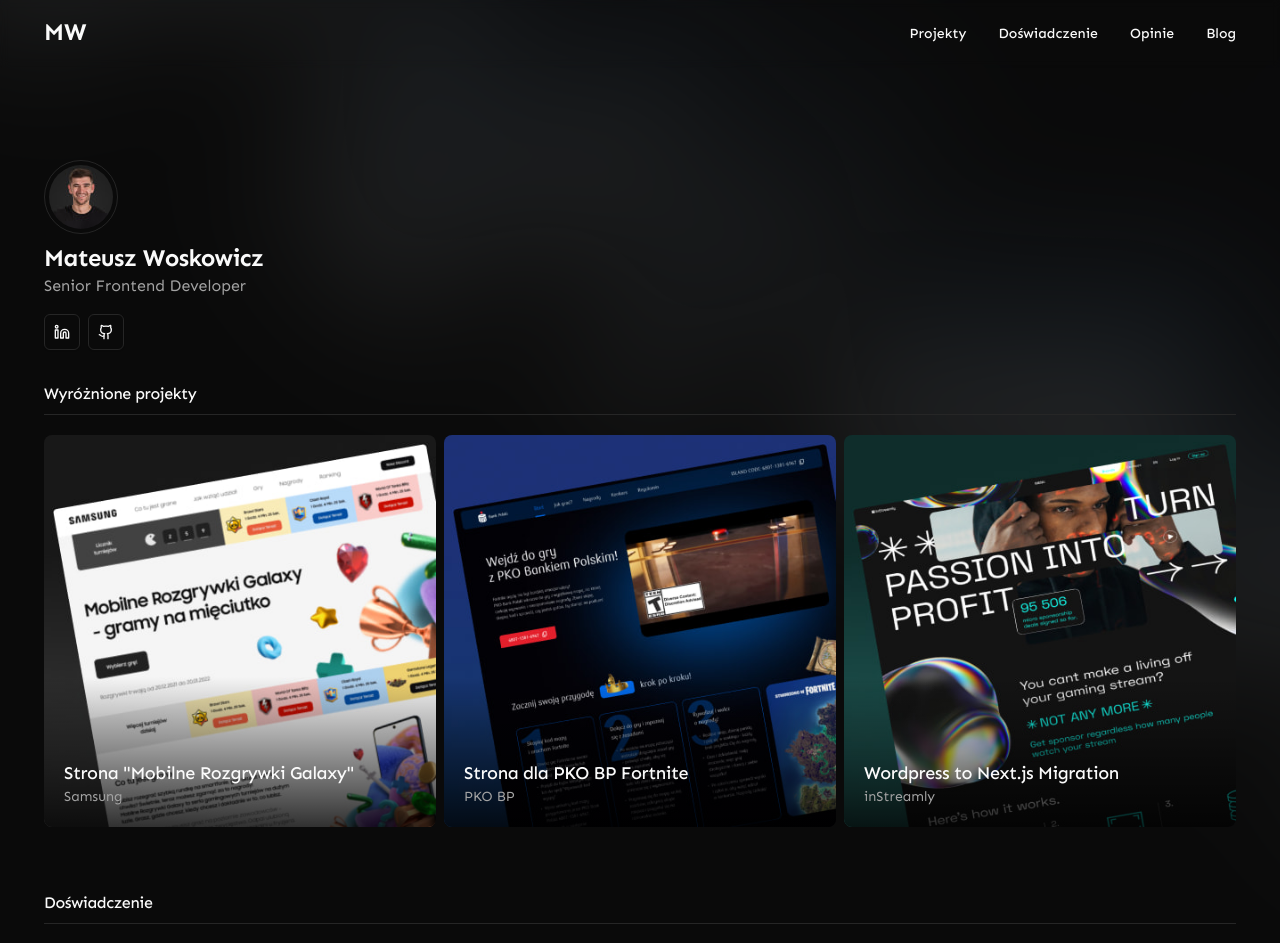
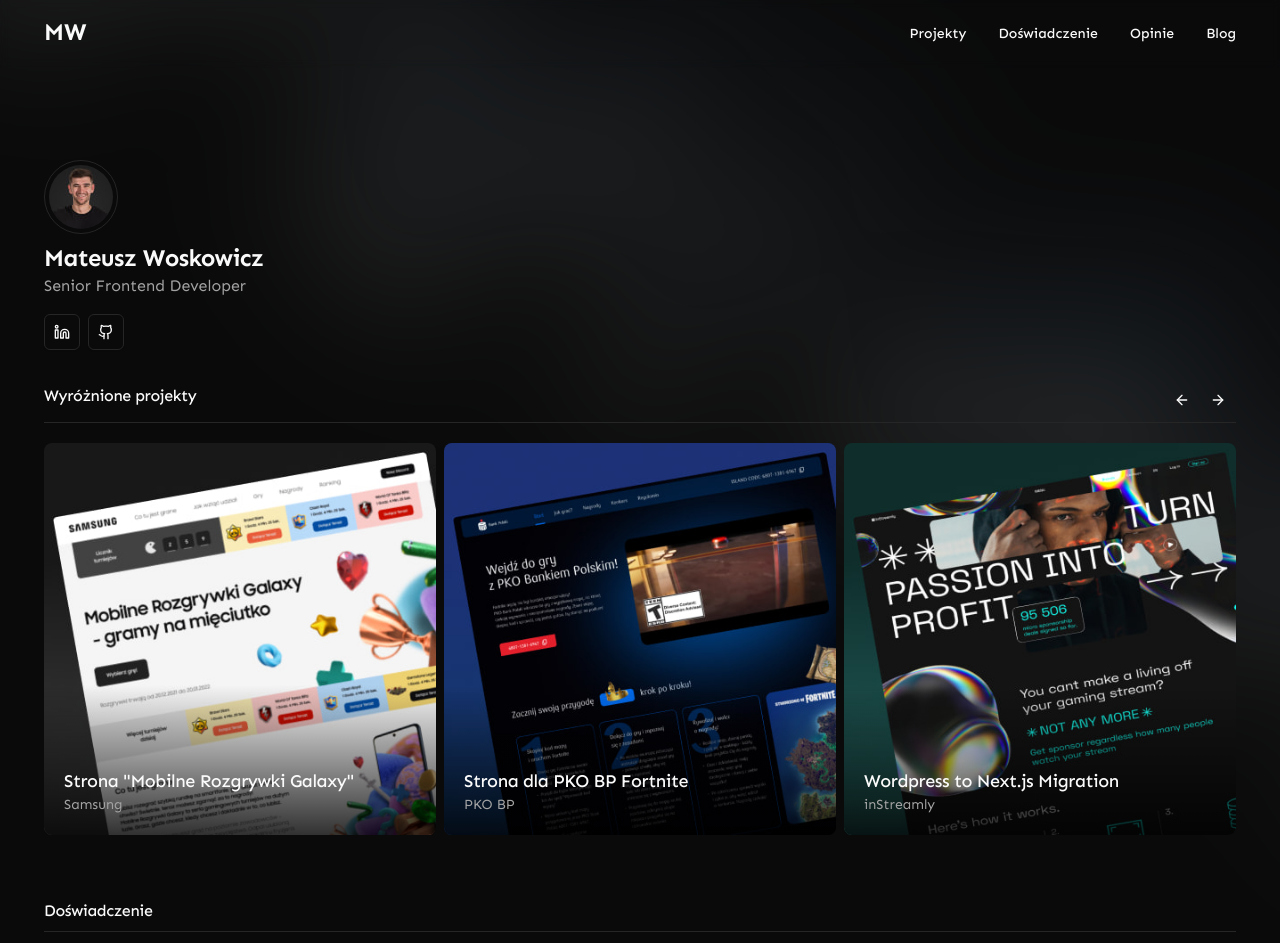
Before and after one commit to Woskus/mateuszwoskowicz.pl, a Next.js app: page / in a window 1280 px wide. Shown: the top 943 px of the page. Built offline with nearby package versions, Linux system fonts and the light colour scheme.

Commit message:
Add swiper to projects

```diff
--- a/components/projects.tsx
+++ b/components/projects.tsx
@@ -1,5 +1,14 @@
+'use client';
+
+import {useCallback, useRef} from 'react';
 import Link from 'next/link';
+import {ArrowLeft, ArrowRight} from 'lucide-react';
 import {Container} from '@/components/container';
+import {Swiper, SwiperSlide, SwiperRef} from 'swiper/react';
+import {Navigation} from 'swiper/modules';
+
+import 'swiper/css';
+import {Button} from '@/components/ui/button';
 
 interface Project {
 	title: string;
@@ -23,21 +32,88 @@
 		company: 'inStreamly',
 		img: '/img/projects/instreamly.jpg',
 	},
+	{
+		title: 'Strona "Mobilne Rozgrywki Galaxy" 2',
+		company: 'Samsung',
+		img: '/img/projects/samsung.jpg',
+	},
+	{
+		title: 'Strona dla PKO BP Fortnite 2',
+		company: 'PKO BP',
+		img: '/img/projects/pkobp.jpg',
+	},
+	{
+		title: 'Wordpress to Next.js Migration 2',
+		company: 'inStreamly',
+		img: '/img/projects/instreamly.jpg',
+	},
 ];
 
 export function Projects() {
+	const sliderRef = useRef<SwiperRef>(null);
+
+	const handlePrev = useCallback(() => {
+		if (!sliderRef.current) return;
+		sliderRef.current.swiper.slidePrev();
+	}, []);
+
+	const handleNext = useCallback(() => {
+		if (!sliderRef.current) return;
+		sliderRef.current.swiper.slideNext();
+	}, []);
+
 	return (
-		<section className="mt-8" id="projekty">
+		<section
+			className="mt-8"
+			id="projekty"
+		>
 			<Container>
-				<h2 className="text-base">Wyróżnione projekty</h2>
+				<div className="mb-5 flex items-center justify-between gap-5 border-b pb-1">
+					<h2 className="border-0 text-base">Wyróżnione projekty</h2>
 
-				<div className="mt-5 grid md:grid-cols-3 grid-cols-1 gap-2">
+					<div>
+						<Button
+							onClick={handlePrev}
+							variant="ghost"
+							size="icon"
+						>
+							<ArrowLeft className="h-4 w-4" />
+						</Button>
+
+						<Button
+							onClick={handleNext}
+							variant="ghost"
+							size="icon"
+						>
+							<ArrowRight className="h-4 w-4" />
+						</Button>
+					</div>
+				</div>
+
+				<Swiper
+					ref={sliderRef}
+					modules={[Navigation]}
+					navigation
+					spaceBetween={8}
+					breakpoints={{
+						1024: {
+							slidesPerView: 3,
+						},
+						768: {
+							slidesPerView: 2,
+						},
+						0: {
+							slidesPerView: 1,
+						},
+					}}
+					loop
+				>
 					{PROJECTS.map(({title, company, img}) => (
-						<Link
-							href="#"
+						<SwiperSlide
 							key={title}
 							className="group relative cursor-pointer overflow-hidden rounded-lg"
 						>
+							<Link href="#">
 								<img
 									src={img}
 									alt={title}
@@ -48,11 +124,14 @@
 
 								<div className="absolute bottom-5 left-5">
 									<h3 className="text-lg">{title}</h3>
-								<p className="text-sm text-muted-foreground">{company}</p>
+									<p className="text-sm text-muted-foreground">
+										{company}
+									</p>
 								</div>
 							</Link>
+						</SwiperSlide>
 					))}
-				</div>
+				</Swiper>
 			</Container>
 		</section>
 	);
--- a/package.json
+++ b/package.json
@@ -17,6 +17,7 @@
 		"next": "15.1.3",
 		"react": "^19.0.0",
 		"react-dom": "^19.0.0",
+		"swiper": "^11.1.15",
 		"tailwind-merge": "^2.6.0",
 		"tailwindcss-animate": "^1.0.7"
 	},
```
Also changed, not shown: 1 other file (tests, documents, lock files or other folders). Lines whose indentation alone changed are shown as unchanged.
